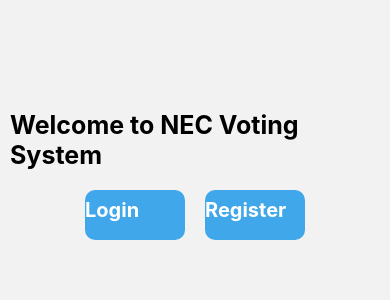
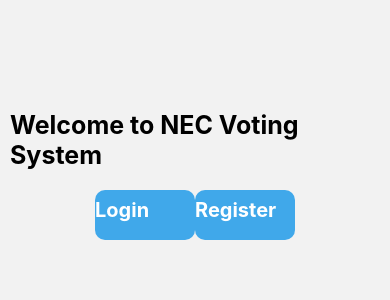
Before and after one commit to b-sandrine/ner_mob, a React Native app: screen /welcome in a window 390 px wide. Shown: the top 300 px of the page. Built offline with nearby package versions, Linux system fonts and the light colour scheme.

Commit message:
Button component

```diff
--- a/src/components/CustomButton.js
+++ b/src/components/CustomButton.js
@@ -12,9 +12,9 @@ const styles = StyleSheet.create({
     button: {
         backgroundColor: '#40A8EA',
         height: 50,
-        width: 250,
+        width: 260,
         borderRadius: 10,
-        margin: 10,
+        marginTop: 10,
         paddingTop: 8,
         textAlign: 'center'
     },
```
